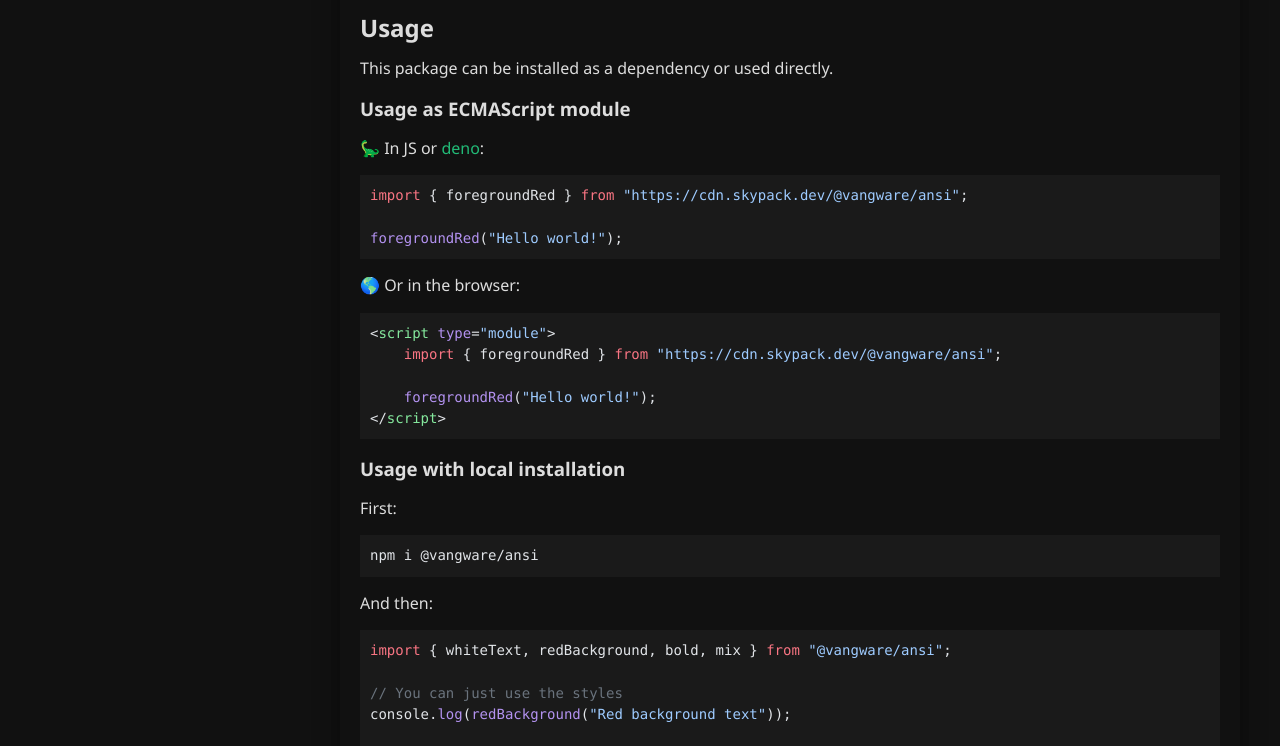
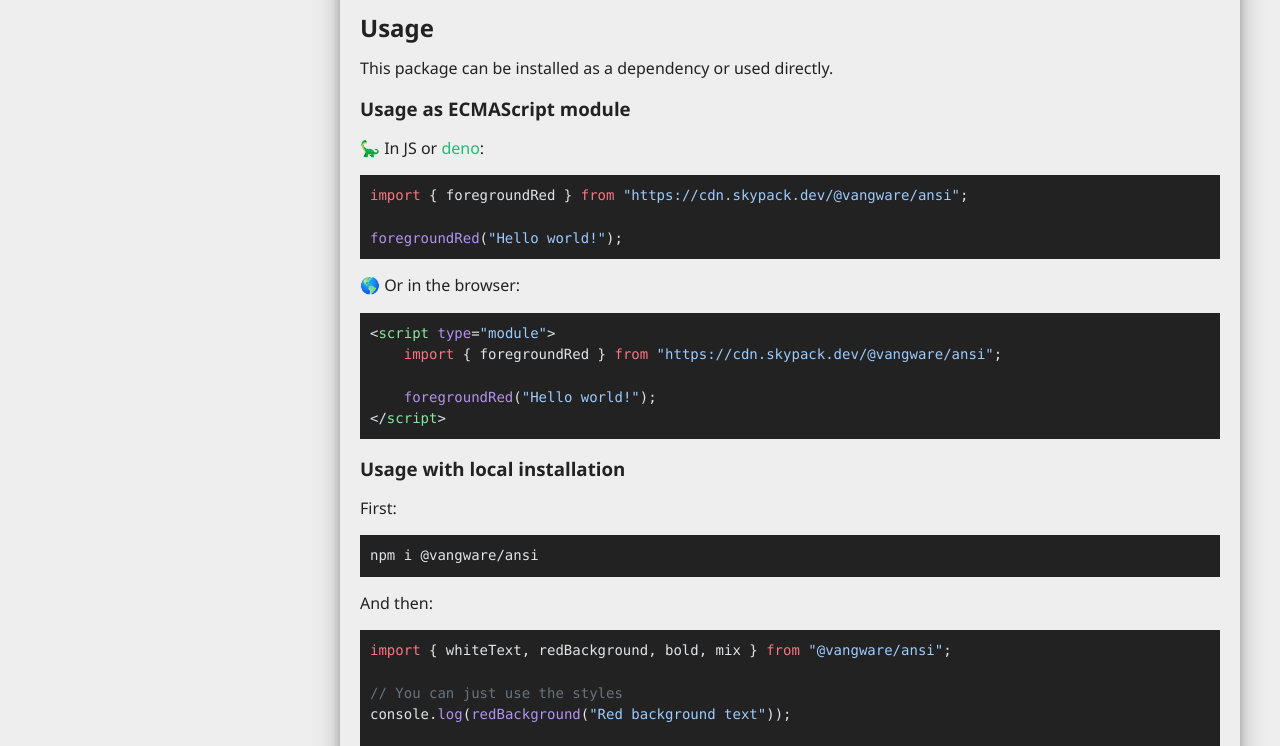
Before and after one commit to vangware/ansi, a website: page docs/index.html in a window 1280 px wide. Shown: the part 1260-2006 px from the top of the page. Drawn offline with Linux system fonts and the light colour scheme.

Commit message:
:arrow_up: dependency upgrade.

```diff
--- a/docs/index.html
+++ b/docs/index.html
@@ -20,7 +20,7 @@
 			--color-panel-divider: #111;
 			--color-comment-tag: #666;
 			--color-comment-tag-text: #000;
-			--color-code-background: rgba(255, 255, 255, 0.04);
+			--color-code-background: #222;
 			--color-ts: #72b;
 			--color-ts-interface: #2b7;
 			--color-ts-enum: #b72;
@@ -35,6 +35,22 @@
 		}
 		.tsd-widget.menu:before {
 			filter: invert(1);
+		}
+		@media (prefers-color-scheme: light) {
+			:root {
+				--color-background: #eee;
+				--color-text: #222;
+				--color-menu-divider: #eee;
+				--color-menu-divider-focus: #000;
+				--color-panel: #eee;
+				--color-panel-divider: #eee;
+				--color-comment-tag-text: #000;
+				--color-toolbar: #eee;
+				--color-toolbar-text: #333;
+			}
+			.tsd-widget.menu:before {
+				filter: invert(0);
+			}
 		}
 	</style>
 </head>
--- a/package.json
+++ b/package.json
@@ -1,7 +1,7 @@
 {
 	"name": "@vangware/ansi",
 	"description": "📟 Functional CLI ANSI formatter",
-	"version": "2.0.5",
+	"version": "2.0.6",
 	"author": {
 		"email": "hello@vangware.com",
 		"name": "Vangware",
@@ -15,7 +15,7 @@
 		"@types/prettier": "^2.3.2",
 		"@typescript-eslint/eslint-plugin": "4.29.2",
 		"@typescript-eslint/parser": "4.29.2",
-		"@vangware/base": "^5.2.0",
+		"@vangware/base": "^5.2.1",
 		"c8": "^7.8.0",
 		"eslint": "7.32.0",
 		"eslint-config-prettier": "8.3.0",
```
Also changed, not shown: docs/modules.html (+17 -1 lines), CHANGELOG.md.
